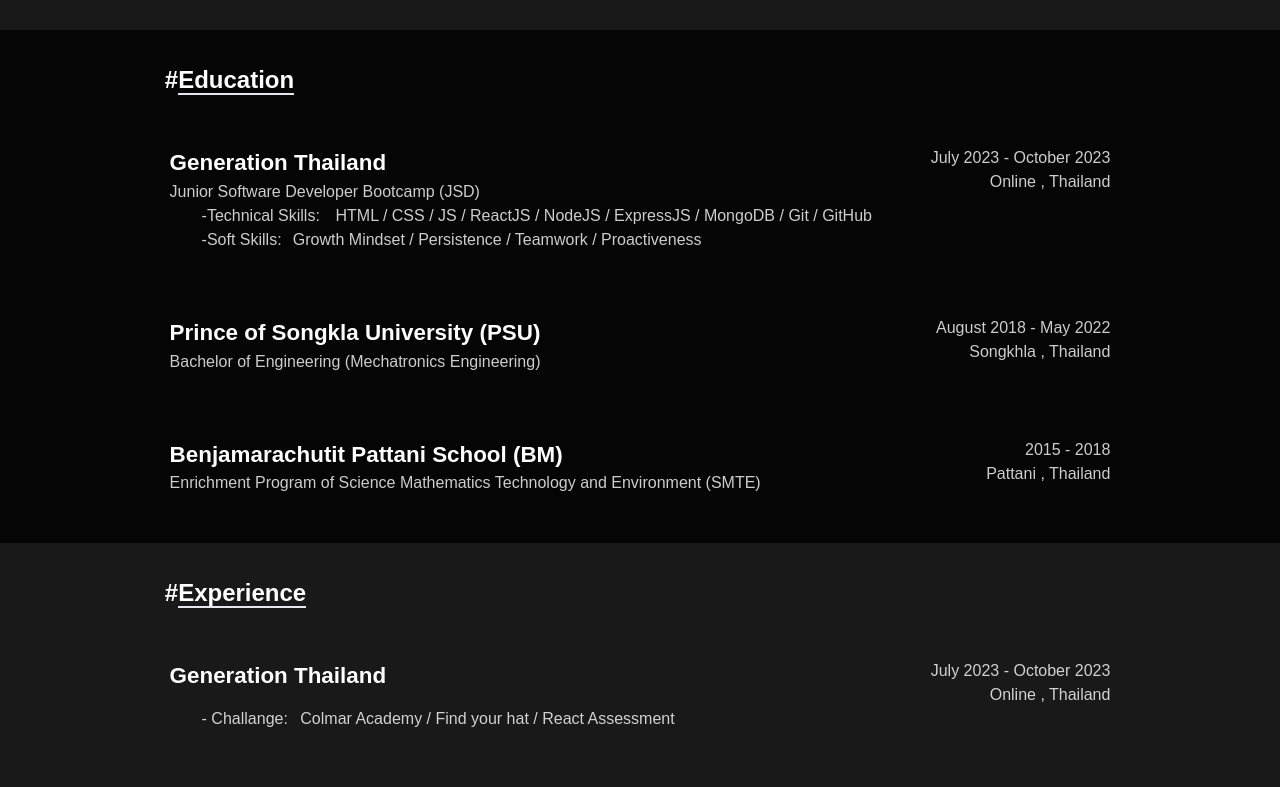
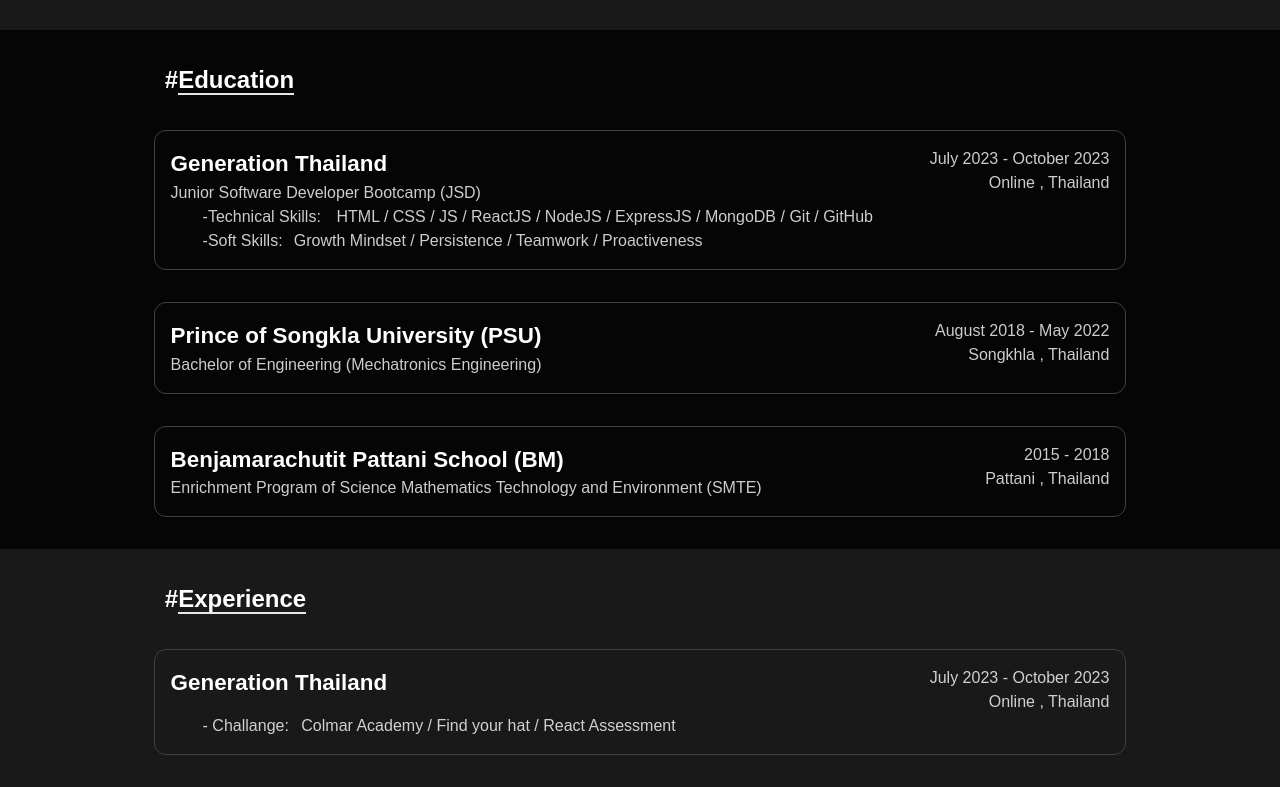
Before and after one commit to sukandasaeieo/portfolio-sukanda, a React (Vite) app: page / in a window 1280 px wide. Shown: the part 4340-5127 px from the top of the page. Built offline with nearby package versions, Linux system fonts and the light colour scheme; a web font is replaced by a local one.

Commit message:
add border

```diff
--- a/src/components/education/EducationLayout.jsx
+++ b/src/components/education/EducationLayout.jsx
@@ -3,7 +3,7 @@
 const EducationLayout = (props) => {
     const {topic1 , topic2 , durationtime , addresslearn , children} =props
     return (
-      <section className=" mt-[2rem]  hover:bg-white hover:bg-opacity-10 hover:cursor-pointer p-[1rem] rounded-3xl">
+      <section className=" mt-[2rem]  hover:bg-white hover:bg-opacity-10 hover:cursor-pointer p-[1rem] rounded-xl border border-[#413f3f]">
           <div className=" flex justify-between text-white     font-Incluesive-Sans">
               {/* Left */}
               <section >
--- a/src/components/experience/ExperienceLayout.jsx
+++ b/src/components/experience/ExperienceLayout.jsx
@@ -3,7 +3,7 @@
 const ExperienceLayout = (props) => {
     const {topic1 , topic2 , durationtime , addresslearn , children} =props
   return (
-    <section className=" mt-[2rem]  hover:bg-white hover:bg-opacity-10 hover:cursor-pointer p-[1rem] rounded-3xl">
+    <section className=" mt-[2rem]  hover:bg-white hover:bg-opacity-10 hover:cursor-pointer p-[1rem] rounded-xl border border-[#413f3f]">
         <div className=" flex justify-between text-white     font-Incluesive-Sans">
             {/* Left */}
             <section >
```
